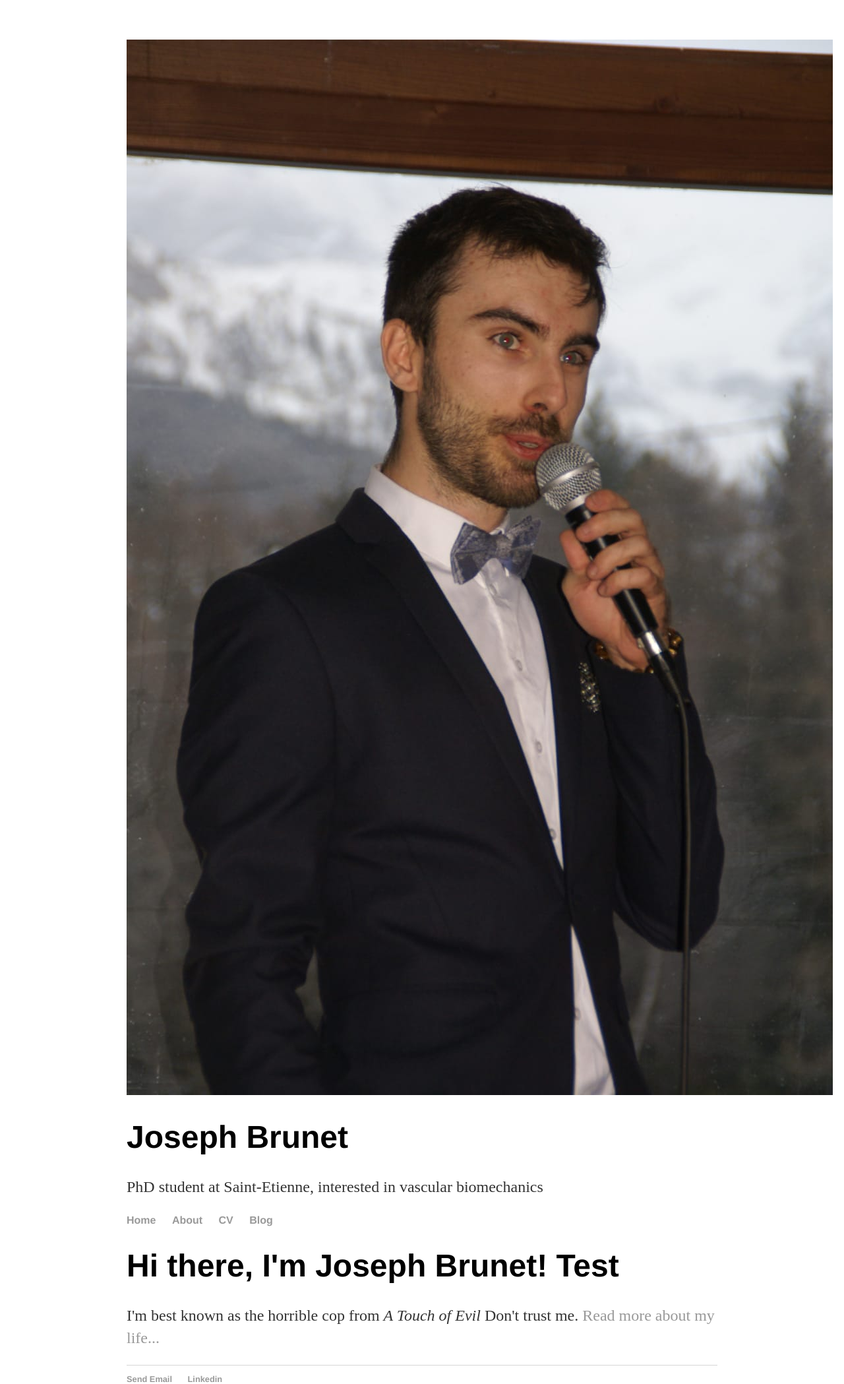
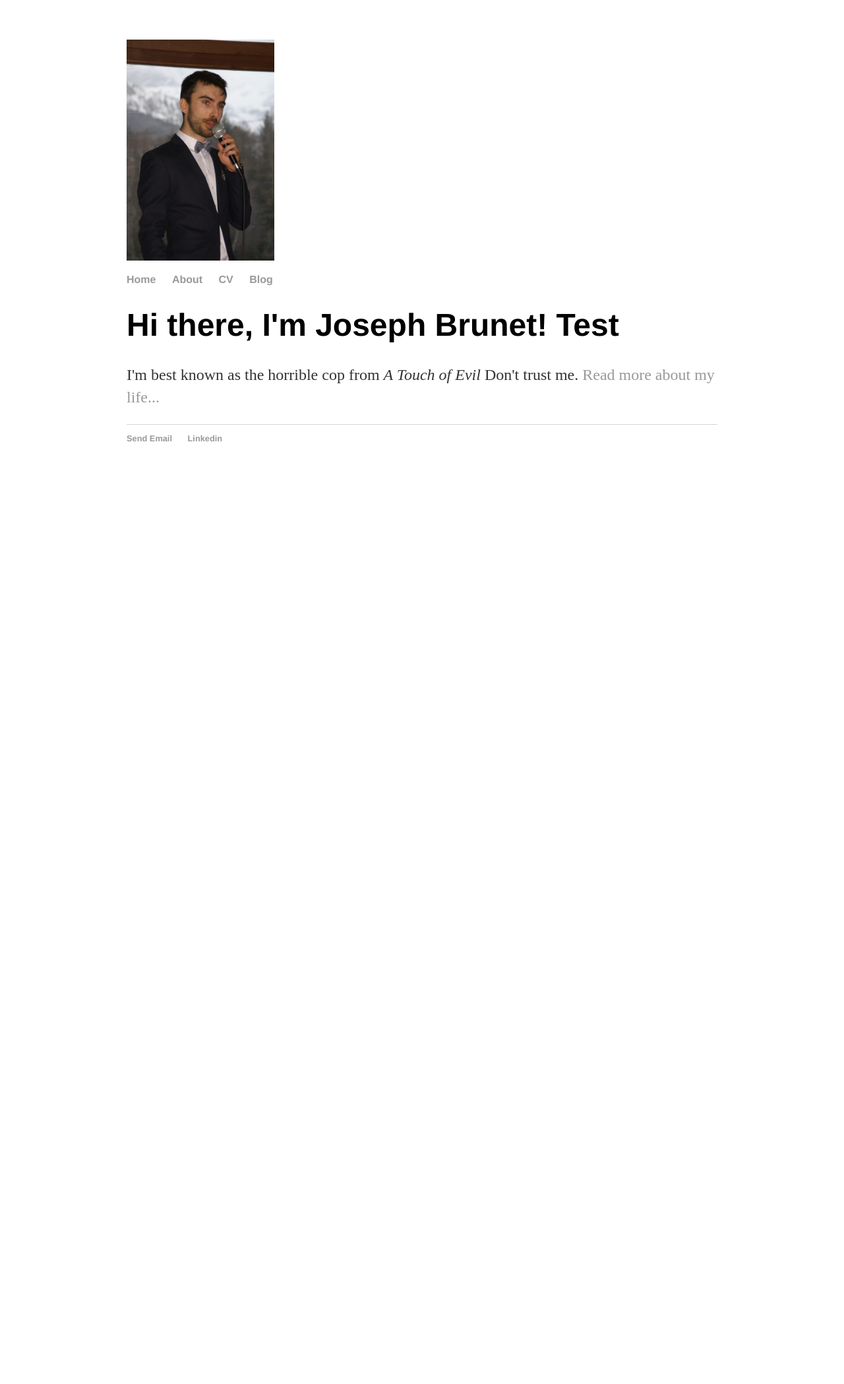
Before and after one commit to JosephBrunet/JosephBrunet.github.io, a Jekyll site: the page built from index.html, in a window 1280 px wide. Shown: the whole page at 66% size. Built offline with Jekyll 4.4.1, drawn with Linux system fonts in a browser that asks for light colours; after the commit the page ends 900 px from its top, so only the background shows below that.

```diff
--- a/_layouts/default.html
+++ b/_layouts/default.html
@@ -6,22 +6,13 @@
 			<link rel="shortcut icon" type="image/x-icon" href="favicon.ico">
 			<!-- link to main stylesheet -->
 			<link rel="stylesheet" type="text/css" href="/css/main.css">
-			<style>
-			html, body {
-			  height: 100%;
-			}
-			img.two {
-			  height: 5%;
-			  width: 5%;
-			}
-			</style>
 		</head>
 		<body>
 			<!-- /.Test column -->
 			<div class="container">
 				<div class="row">
 					<div class="col">
-						<img src="images/portrait.jpeg" alt="HTML5 Icon">
+						<img src="images/portrait.jpeg" alt="HTML5 Icon" style="width: 25%; height: 25%>
 						<h1>Joseph Brunet</h1>
 						<p>PhD student at Saint-Etienne,
 							interested in vascular biomechanics</p>
```
